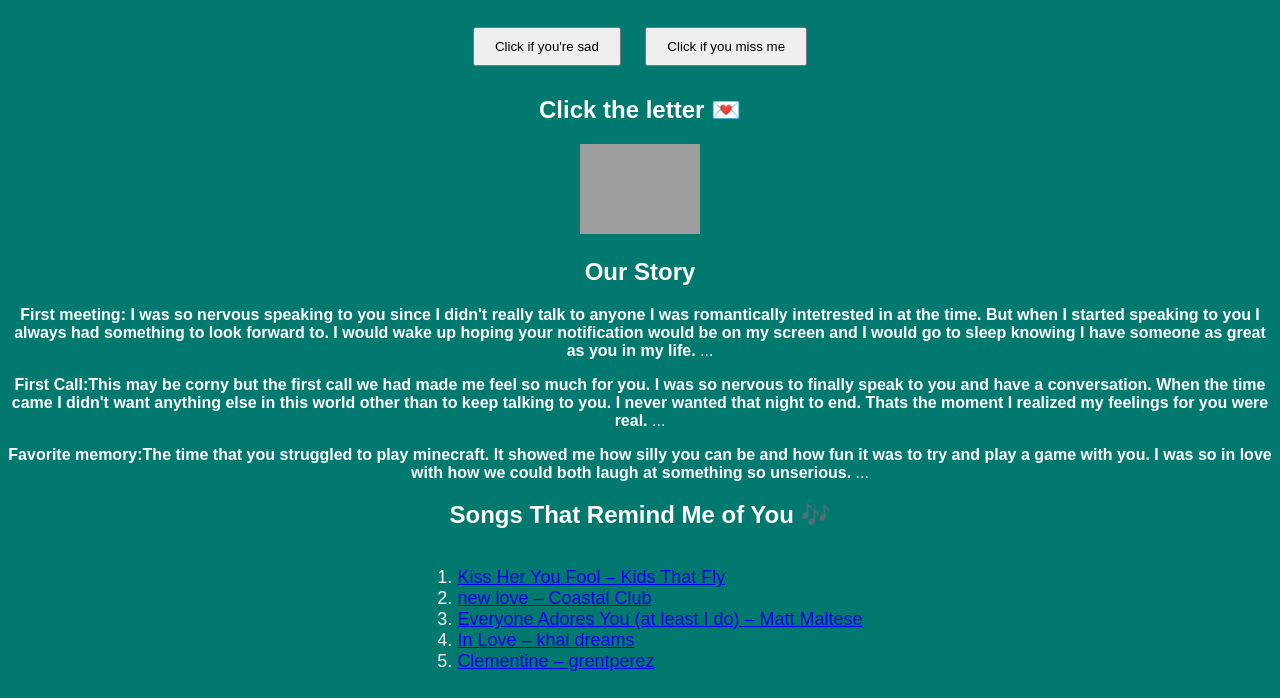
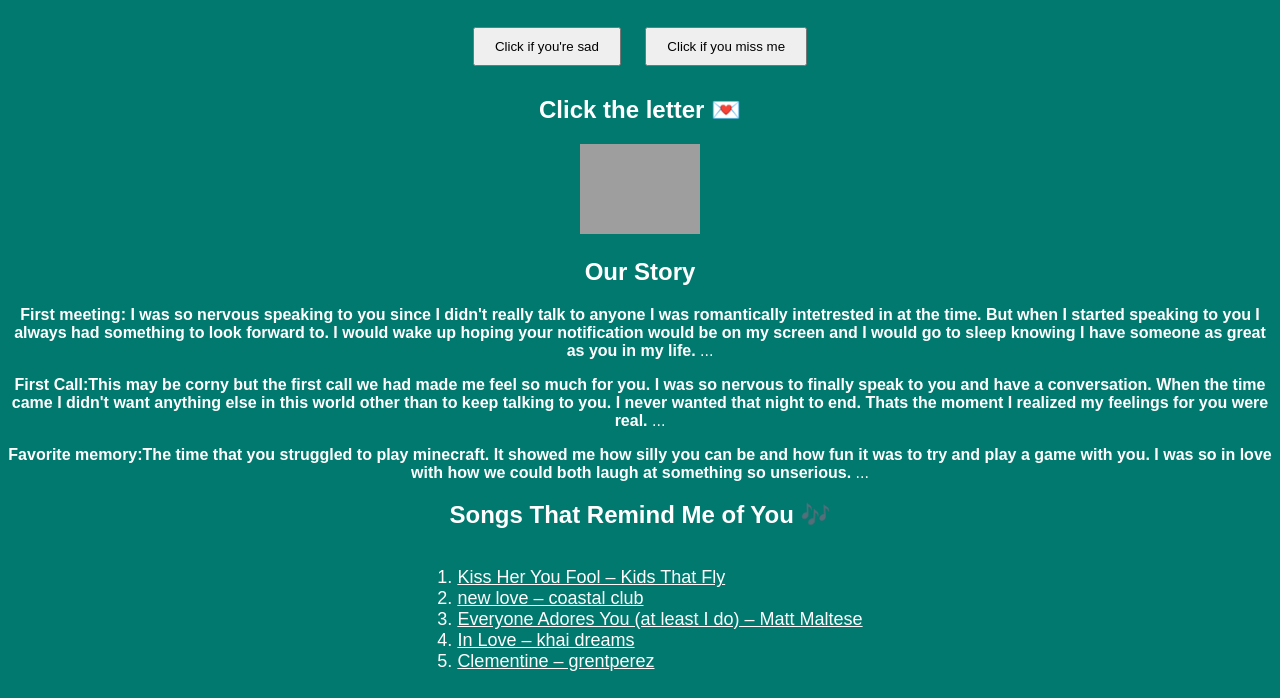
Before and after one commit to nyxi33/for-my-wife, a plain HTML site: page index.html in a window 1280 px wide. Shown: the part 112-810 px from the top of the page. Drawn offline with Linux system fonts and the light colour scheme; grey boxes are pictures that could not be loaded.

Commit message:
Update index.html

```diff
--- a/index.html
+++ b/index.html
@@ -39,9 +39,29 @@ function showMessage(type) {
 <h2>Songs That Remind Me of You 🎶</h2>
 
 <ol style="text-align: left; display: inline-block; font-size: 18px;">
-  <li><a href="https://open.spotify.com" target="_blank">Kiss Her You Fool – Kids That Fly</a></li>
-  <li><a href="https://open.spotify.com" target="_blank">new love – Coastal Club</a></li>
-  <li><a href="https://open.spotify.com" target="_blank">Everyone Adores You (at least I do) – Matt Maltese</a></li>
-  <li><a href="https://open.spotify.com" target="_blank">In Love – khai dreams</a></li>
-  <li><a href="https://open.spotify.com" target="_blank">Clementine – grentperez</a></li>
+  <li>
+    <a href="https://open.spotify.com/track/43MiHyAHTSAVCCrkfwXmGN" target="_blank" style="color: white;">
+      Kiss Her You Fool – Kids That Fly
+    </a>
+  </li>
+  <li>
+    <a href="https://open.spotify.com/track/14sKhkQN13pUvyPMr12BLh" target="_blank" style="color: white;">
+      new love – coastal club
+    </a>
+  </li>
+  <li>
+    <a href="https://open.spotify.com/track/6klFWv2xDGeTDoiKTtx4hg" target="_blank" style="color: white;">
+      Everyone Adores You (at least I do) – Matt Maltese
+    </a>
+  </li>
+  <li>
+    <a href="https://open.spotify.com/track/3o34vwPObwGiulciUDWfAE" target="_blank" style="color: white;">
+      In Love – khai dreams
+    </a>
+  </li>
+  <li>
+    <a href="https://open.spotify.com/track/377JgyibsyYZ1NEF9aa1ZZ" target="_blank" style="color: white;">
+     Clementine – grentperez
+    </a>
+  </li>
 </ol>
```
